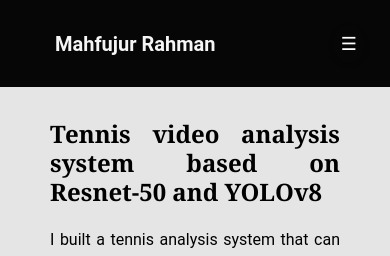
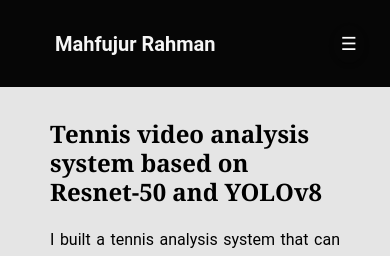
Before and after one commit to ARAF-55/mahfujur_rahman, a Next.js app: page /research in a window 390 px wide. Shown: the top 256 px of the page. Built offline with nearby package versions, Linux system fonts and the light colour scheme.

Commit message:
Changed the text align of projects in small screens

```diff
--- a/styles/InfoSection.module.css
+++ b/styles/InfoSection.module.css
@@ -187,6 +187,9 @@
 }
 
 @media (max-width: 600px) {
+  .heading {
+    text-align: left;
+  }
   .sliderContainer {
     /* Reduce height for mobile to keep it proportionate */
     margin: 0;
```
